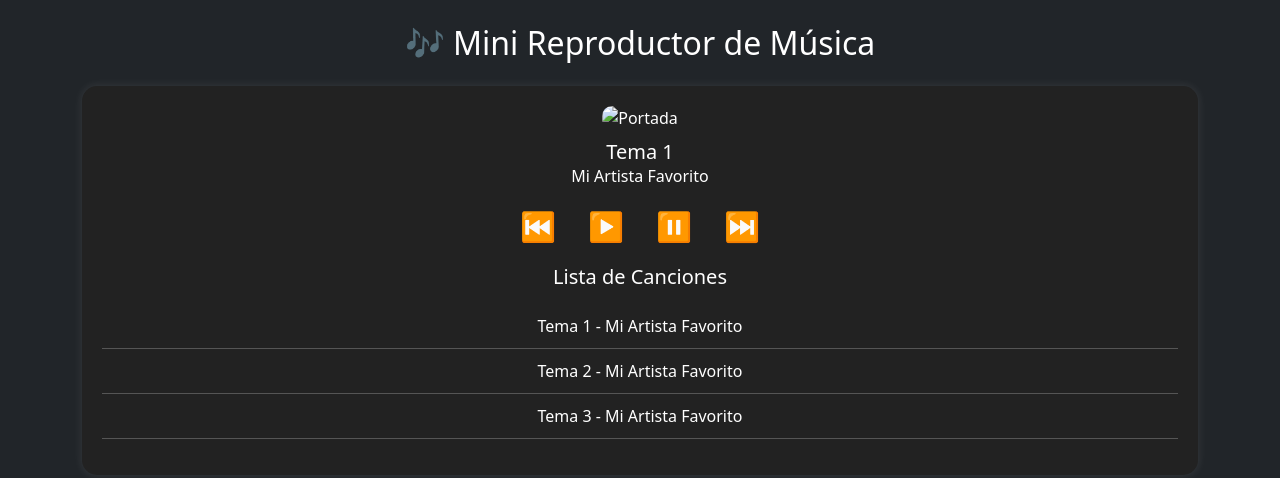
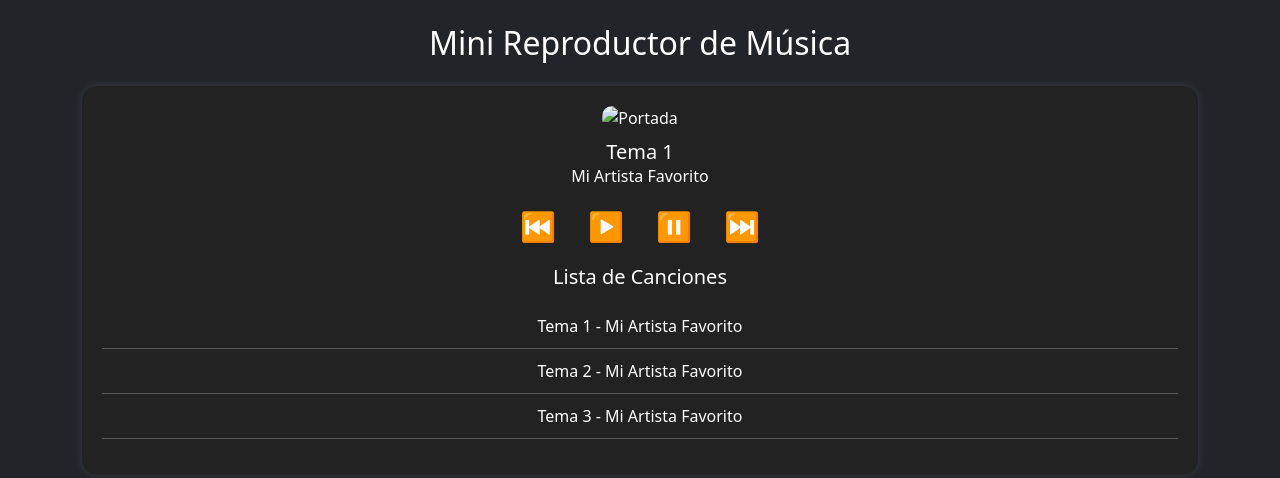
Before and after one commit to ChristianDonoso23/proyecto-web-components, a plain HTML site: page index.html in a window 1280 px wide. Drawn offline with Linux system fonts and the light colour scheme.

```diff
--- a/index.html
+++ b/index.html
@@ -4,11 +4,10 @@
   <meta charset="UTF-8">
   <meta name="viewport" content="width=device-width, initial-scale=1.0">
   <title>🎵 Mini Reproductor de Música</title>
-  <!-- Bootstrap local -->
   <link rel="stylesheet" href="./public/vendor/bootstrap/css/bootstrap.min.css" />
 </head>
 <body class="bg-dark text-white text-center p-4">
-  <h2>🎶 Mini Reproductor de Música</h2>
+  <h2>Mini Reproductor de Música</h2>
   <div class="container mt-4">
     <music-player></music-player>
   </div>
--- a/public/js/main.js
+++ b/public/js/main.js
@@ -3,4 +3,4 @@
 import { TrackInfo } from "./track-info.js";
 import { PlayerControls } from "./player-control.js";
 
-console.log("🎵 Reproductor modular con controles cargado correctamente");
+console.log("Reproductor modular con controles cargado correctamente");
--- a/public/js/track-info.js
+++ b/public/js/track-info.js
@@ -23,7 +23,7 @@
     `;
   }
 
-  // 🔹 Actualiza la información de la canción
+  // Actualiza la información de la canción
   setInfo(titulo, artista, img) {
     this.shadowRoot.querySelector("#titulo").textContent = titulo;
     this.shadowRoot.querySelector("#artista").textContent = artista;
```
Also changed, not shown: public/js/music-player.js (+5 -5 lines).
